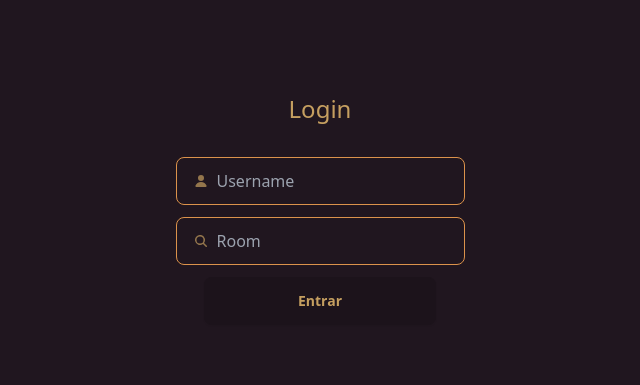
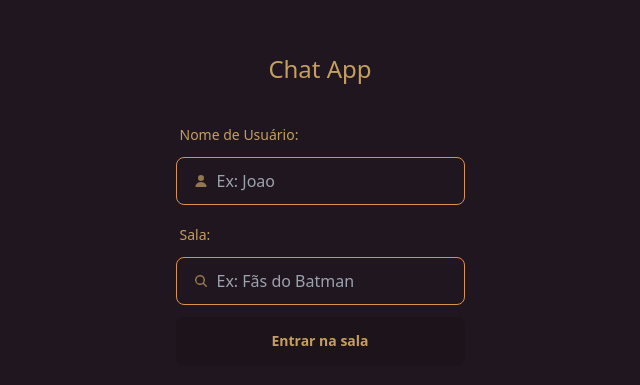
Before and after one commit to IkeMascarenhas/ChatApp-Frontend, a React (Vite) app: page /home in a window 1280 px wide. Shown: the part 191-576 px from the top of the page, without its empty margins (320-960 px from the left). Built offline with nearby package versions, Linux system fonts and the light colour scheme; no server answers.

Commit message:
Alterações de UX no projeto

```diff
--- a/src/components/Header.tsx
+++ b/src/components/Header.tsx
@@ -14,7 +14,7 @@ const Header = () => {
                 <a className="btn btn-ghost text-xl">{room}</a>
             </div>
             <div className="navbar-end">
-                <Link className="btn btn-outline btn-sm" to={"/"} onClick={handleLeave}>Leave</Link>
+                <Link className="btn btn-outline btn-sm" to={"/"} onClick={handleLeave}>Sair</Link>
             </div>
         </header>
     )
--- a/src/components/InputHome.tsx
+++ b/src/components/InputHome.tsx
@@ -1,20 +1,26 @@
 type InputHomeProps = {
-    InputValue:string,
-    setInputValue:React.Dispatch<React.SetStateAction<string>>,
-    d:string,
-    placeholder:string,
+  InputValue: string,
+  setInputValue: React.Dispatch<React.SetStateAction<string>>,
+  d: string,
+  placeholder: string,
+  textLabel: string
 }
 
-const InputHome = ({InputValue, setInputValue, d, placeholder}:InputHomeProps) => {
+const InputHome = ({ InputValue, setInputValue, d, placeholder, textLabel }: InputHomeProps) => {
   return (
+    <>
+      <div className="label pb-0">
+        <span className="label-text">{textLabel}</span>
+      </div>
       <label className="input input-bordered flex items-center gap-2 input-primary">
         <svg xmlns="http://www.w3.org/2000/svg" fillRule="evenodd" viewBox="0 0 16 16" fill="currentColor" className="w-4 h-4 opacity-70"><path d={d} /></svg>
 
         <input type="text" className="grow" placeholder={placeholder}
           value={InputValue}
-    onChange={e => {setInputValue(e.target.value)}}
+          onChange={e => { setInputValue(e.target.value) }}
         />
       </label>
+    </>
   )
 }
 
--- a/src/pages/Chat.tsx
+++ b/src/pages/Chat.tsx
@@ -55,7 +55,7 @@ const Chat = () => {
 
         <label className="flex w-[100%] justify-between gap-2 fixed InputMessage sm:max-w-[50vw]">
           <input type="text" className="input w-[80%]" placeholder="Message" value={message} onChange={(e) => setMessage(e.target.value)}/>
-          <button onClick={handleSendMessage} className="btn w-[20%] text-base">Send</button>
+          <button onClick={handleSendMessage} className="btn w-[20%] text-base">Enviar</button>
         </label>
       </section>
     </main>
--- a/src/pages/Home.tsx
+++ b/src/pages/Home.tsx
@@ -26,7 +26,7 @@ const Home = ({ }: HomeProps) => {
 
     return (
         <main className="m-auto grid place-content-center w-[100vw] h-[100vh] relative Home">
-            <h1 className="text-2xl text-center mb-8">Login</h1>
+            <h1 className="text-2xl text-center mb-8">Chat App</h1>
             {error &&
             <div role="alert" className="alert alert-warning absolute top-14">
                 <svg xmlns="http://www.w3.org/2000/svg" className="stroke-current shrink-0 h-6 w-6" fill="none" viewBox="0 0 24 24"><path strokeLinecap="round" strokeLinejoin="round" strokeWidth="2" d="M12 9v2m0 4h.01m-6.938 4h13.856c1.54 0 2.502-1.667 1.732-3L13.732 4c-.77-1.333-2.694-1.333-3.464 0L3.34 16c-.77 1.333.192 3 1.732 3z" /></svg>
@@ -35,16 +35,16 @@ const Home = ({ }: HomeProps) => {
 
 
             <form onSubmit={(e) => e.preventDefault()}
-                className="flex flex-col justify-center items-center gap-3"
+                className="flex flex-col justify-center  gap-3"
             >
-                <InputHome InputValue={user} setInputValue={setUser} d={"M8 8a3 3 0 1 0 0-6 3 3 0 0 0 0 6ZM12.735 14c.618 0 1.093-.561.872-1.139a6.002 6.002 0 0 0-11.215 0c-.22.578.254 1.139.872 1.139h9.47Z"} placeholder="Username" />
+                <InputHome InputValue={user} setInputValue={setUser} d={"M8 8a3 3 0 1 0 0-6 3 3 0 0 0 0 6ZM12.735 14c.618 0 1.093-.561.872-1.139a6.002 6.002 0 0 0-11.215 0c-.22.578.254 1.139.872 1.139h9.47Z"} placeholder="Ex: Joao" textLabel="Nome de Usuário:" />
 
-                <InputHome InputValue={room} setInputValue={setRoom} d={"M9.965 11.026a5 5 0 1 1 1.06-1.06l2.755 2.754a.75.75 0 1 1-1.06 1.06l-2.755-2.754ZM10.5 7a3.5 3.5 0 1 1-7 0 3.5 3.5 0 0 1 7 0Z"} placeholder={"Room"} />
+                <InputHome InputValue={room} setInputValue={setRoom} d={"M9.965 11.026a5 5 0 1 1 1.06-1.06l2.755 2.754a.75.75 0 1 1-1.06 1.06l-2.755-2.754ZM10.5 7a3.5 3.5 0 1 1-7 0 3.5 3.5 0 0 1 7 0Z"} placeholder={"Ex: Fãs do Batman"} textLabel="Sala:" />
 
                 <button
-                    className="btn w-[80%]"
+                    className="btn w-[100%] m-auto"
                     onClick={handleLogin}
-                >Entrar</button>
+                >Entrar na sala</button>
             </form>
         </main>
     )
```
Lines whose indentation alone changed are shown as unchanged.
